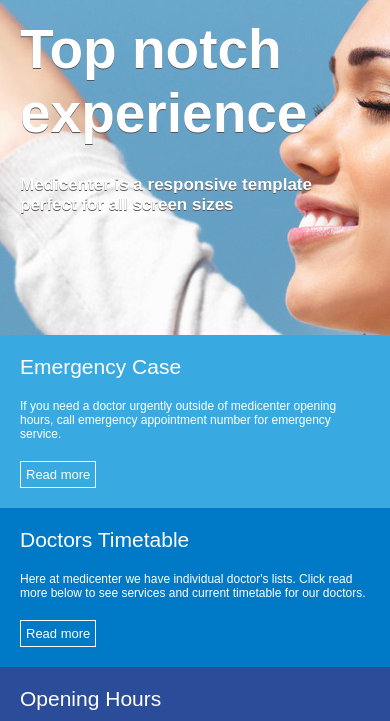
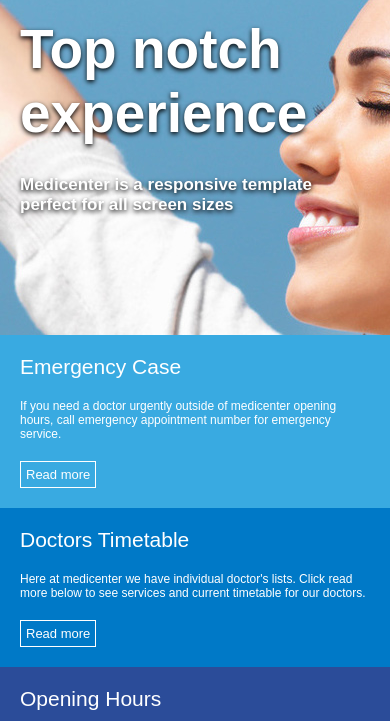
Before and after one commit to gabrielcoelhox/medicenter, a plain HTML site: page index.html in a window 390 px wide. Shown: the part 123-844 px from the top of the page. Drawn offline with Linux system fonts and the light colour scheme.

```diff
--- a/assets/css/style.css
+++ b/assets/css/style.css
@@ -74,7 +74,7 @@ nav .active a, nav a:hover {
 .banner_headline h1{
   color: #FFFFFF;
   font-size: 70px;
-  text-shadow: 0px 1px 0px #555555;
+  text-shadow: 0px 2px 5px #555555;
   margin: 0;
   padding: 0;
   max-width: 350px;
@@ -83,7 +83,7 @@ nav .active a, nav a:hover {
 .banner_headline h2{
   color: #FFFFFF;
   font-size: 21px;
-  text-shadow: 0px 1px 0px #555555;
+  text-shadow: 0px 2px 5px #555555;
   margin: 0;
   padding: 0;
   max-width: 350px;
@@ -165,7 +165,7 @@ nav .active a, nav a:hover {
 /* Conteúdo  de article DEPARTMENTS */
 
 .widget_title {
-  margin-top: 30px;
+  margin-top: 40px;
   margin-bottom: 20px;
 }
 
@@ -454,10 +454,12 @@ footer .widget_title_text {
 
   .banner_headline h1 {
     font-size: 55px;
+    text-shadow: 0px 2px 5px #000;
   }
 
   .banner_headline h2 {
     font-size: 17px;
+    text-shadow: 0px 2px 5px #000;
   }
 
   .banner_options {
```
Also changed, not shown: 3 other files.
